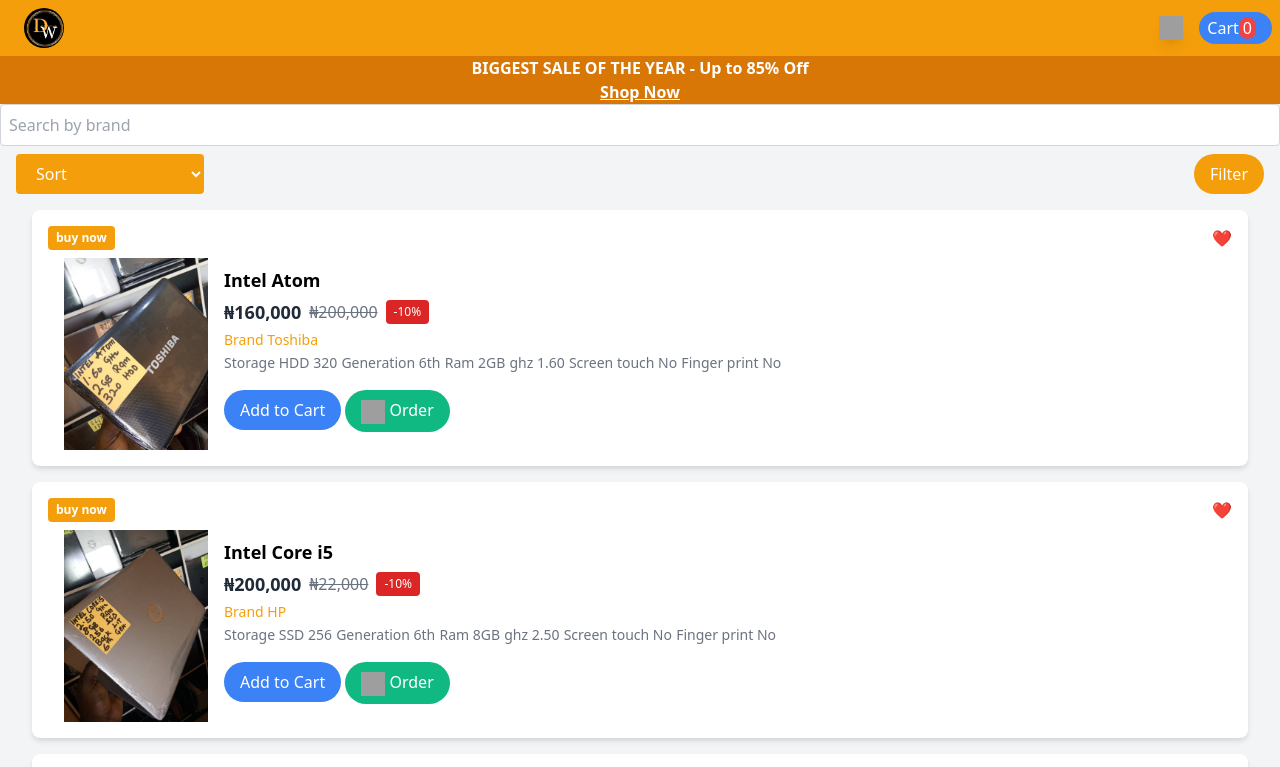
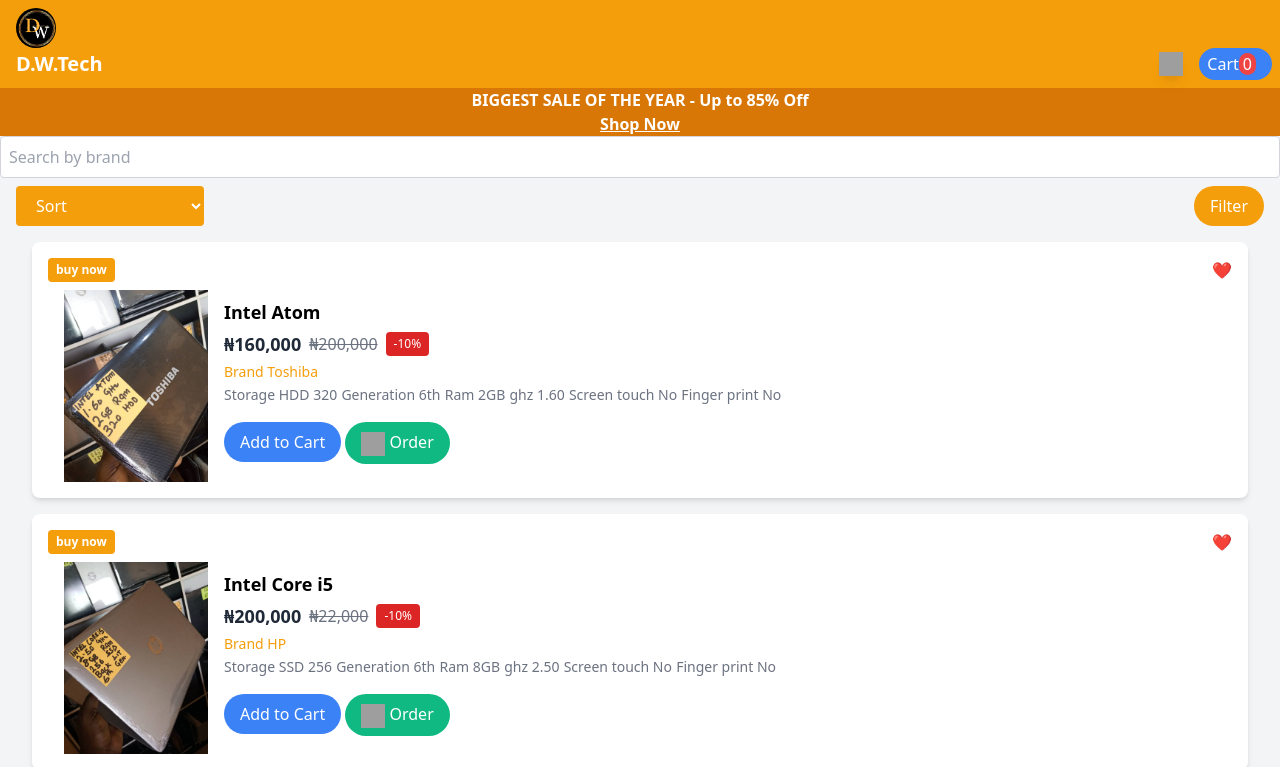
Before and after one commit to grace-kid/D.W.T-computer-store, a plain HTML site: page index.html in a window 1280 px wide. Shown: the top 767 px of the page. Drawn offline with nearby package versions, Linux system fonts and the light colour scheme; grey boxes are pictures that could not be loaded.

Commit message:
Update index.html

```diff
--- a/index.html
+++ b/index.html
@@ -27,9 +27,10 @@
 
     <!-- Header -->
     <header class="bg-yellow-500 text-white py-2 px-2">
+<img src="image/logo.jpg" class="w-10 ml-2 rounded-full" alt="logo">
         <div class="container mx-auto flex justify-between items-center pl-2">
-            <img src="image/logo.jpg" class="w-10 ml-2 rounded-full" alt="logo">
 
+            <h1 class="text-xl font-bold">D.W.Tech</h1>
             <div class="flex items-center space-x-4">
 
                 <a href="https://wa.me/2349032662498?text=Hello,%20I'm%20interested%20in%20your%20product%20on%20the%20website!"
```
